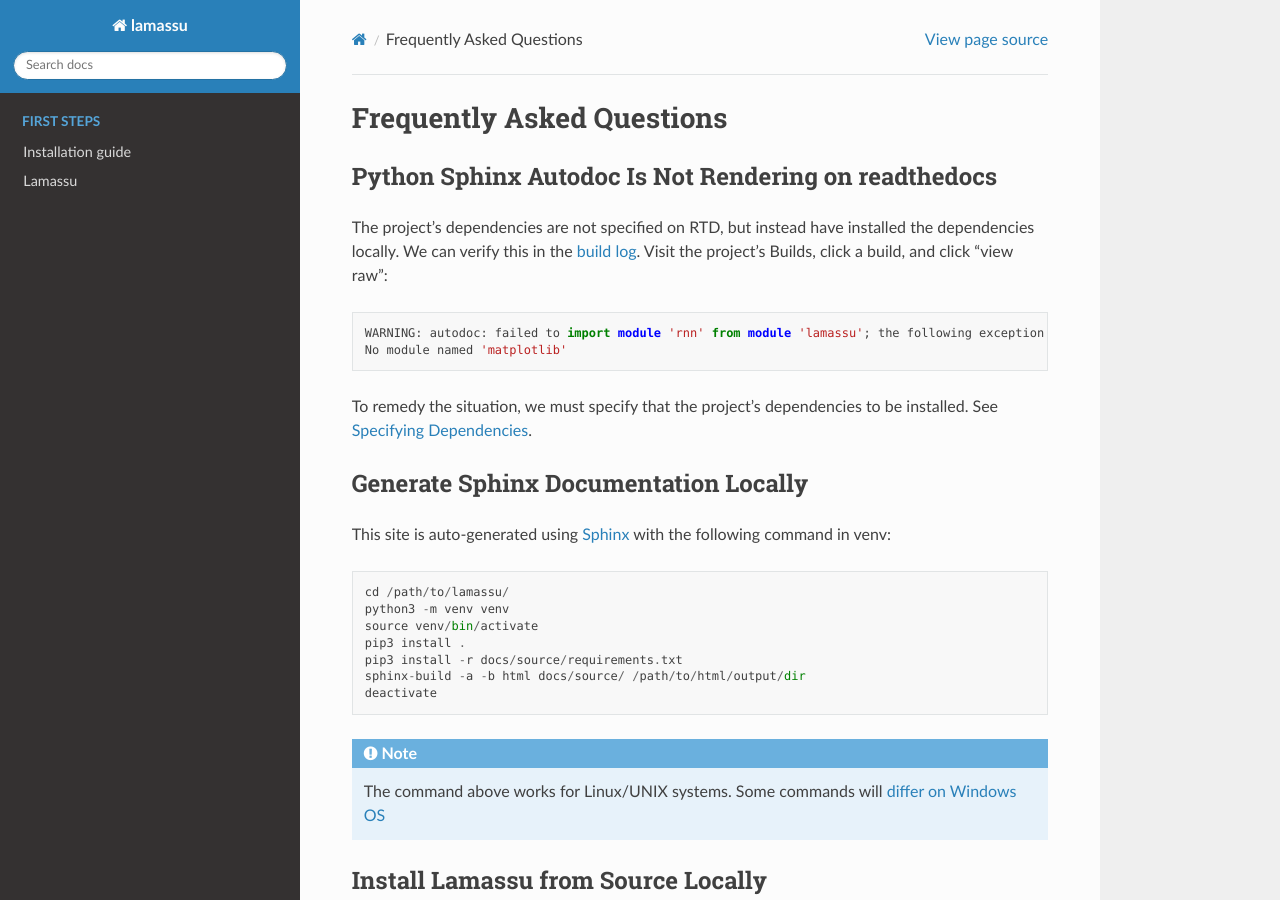
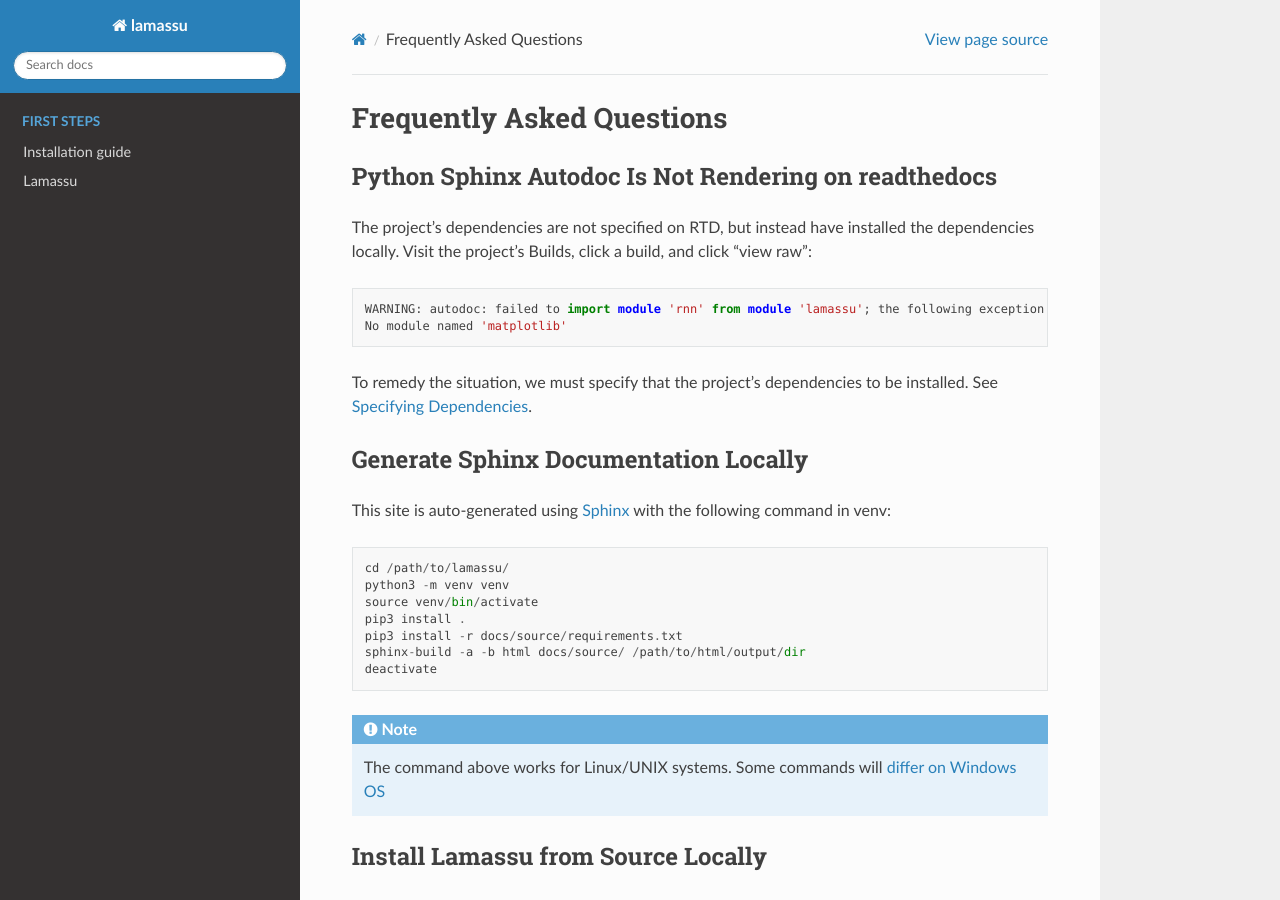
Before and after one commit to paion-data/lamassu, a Sphinx documentation site: the page built from docs/source/faq.rst, in a window 1280 px wide and 900 px high. Built offline with Sphinx 7.4.7 and the Read the Docs theme 2.0.0, drawn with Linux system fonts in a browser that asks for light colours.

```diff
--- a/docs/source/faq.rst
+++ b/docs/source/faq.rst
@@ -8,9 +8,8 @@
 Python Sphinx Autodoc Is Not Rendering on readthedocs
 =====================================================
 
-The project's dependencies are not specified on RTD, but instead have installed the dependencies locally. We can verify
-this in the `build log <https://readthedocs.org/api/v2/build/17857935.txt>`_. Visit the project's Builds, click a build,
-and click "view raw"::
+The project's dependencies are not specified on RTD, but instead have installed the dependencies locally. Visit the
+project's Builds, click a build, and click "view raw"::
 
     WARNING: autodoc: failed to import module 'rnn' from module 'lamassu'; the following exception was raised:
     No module named 'matplotlib'
--- a/setup.py
+++ b/setup.py
@@ -2,7 +2,7 @@
 
 setup(
     name="lamassu",
-    version="0.0.12",
+    version="0.0.13",
     description="Empowering individual to agnostically run machine learning algorithms to produce ad-hoc AI features",
     url="https://github.com/QubitPi/lamassu",
     author="Jiaqi liu",
```
Also changed, not shown: 1 other file.
